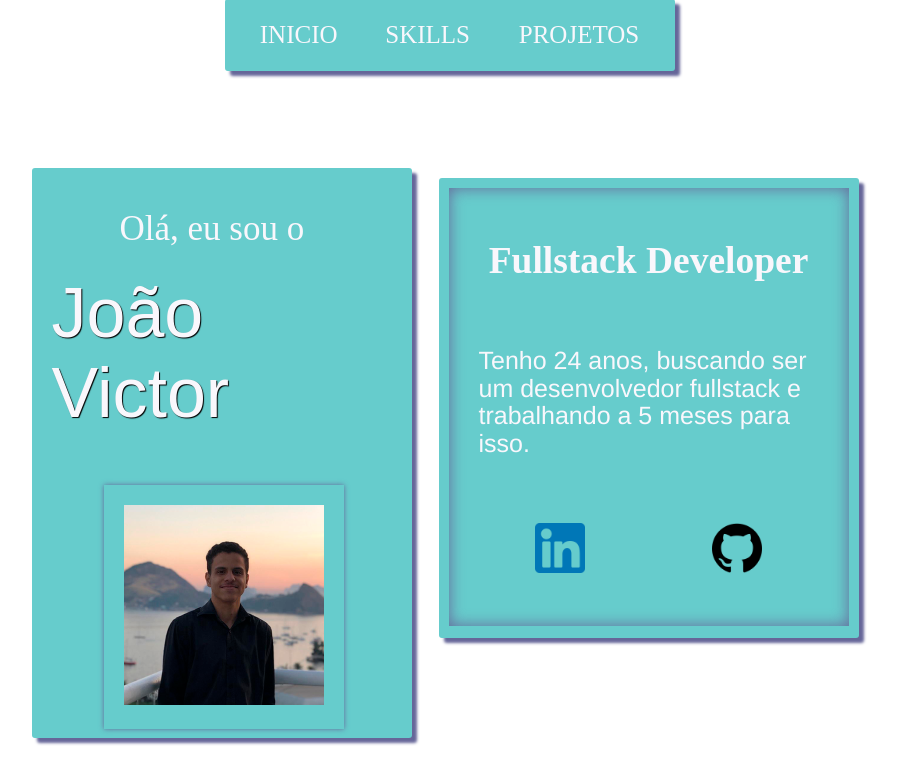
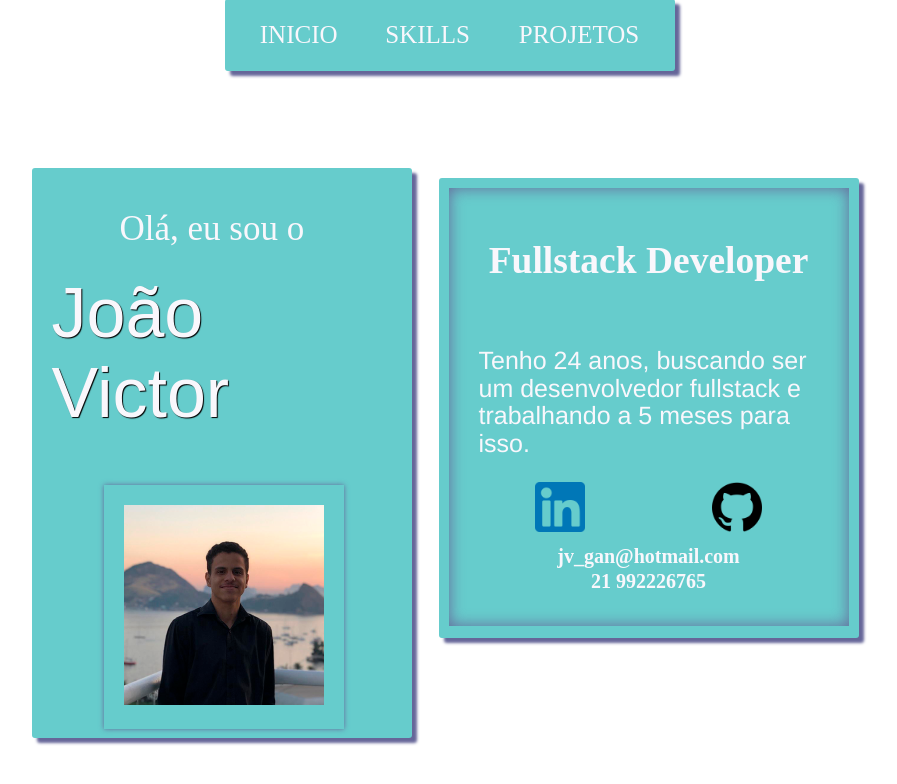
Before and after one commit to joaoidc1/projeto-Portf-lio, a plain HTML site: page index.html in a window 1280 px wide. Shown: the top 784 px of the page, without its empty margins (190-1087 px from the left). Drawn offline with Linux system fonts and the light colour scheme; a web font is replaced by a local one.

Commit message:
contatos

```diff
--- a/css/style.css
+++ b/css/style.css
@@ -129,7 +129,7 @@ section.inicio {
     .iconsInfo {
     display: inline-block;
     position: relative;
-    top: 60px;
+    top: 19px;
     }
 
     .iconsInfo a:hover {
@@ -147,6 +147,16 @@ section.inicio {
     .iconsInfo {
     display: inline-block;
     padding: 0px;
+    }
+
+    .contatos {
+        margin-top: 5px;
+    }
+
+    .contatos h2 {
+        font-size: 20px;
+        margin: 0px;
+        padding: 1px;
     }
 
 section.skills {
--- a/index.html
+++ b/index.html
@@ -50,6 +50,10 @@
                                     <img src="img/icons/githubicon.png" alt="github" border="0" height="50" width="50">
                                 </a>
                             </div>
+                            <div class="contatos">
+                            <h2>jv_gan@hotmail.com</h2>
+                            <h2>21 992226765</h2>
+                            </div>
                         </div>
                     </div>
                 </div>
```
